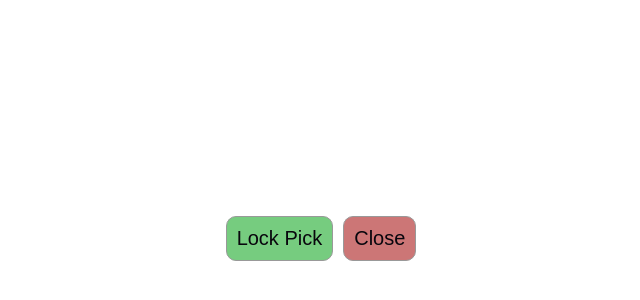
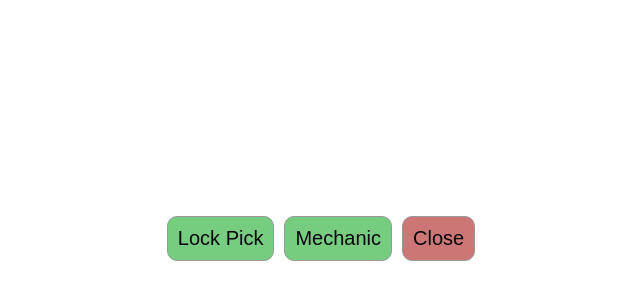
Before and after one commit to ArchiChikenLeg/great_brenayorr_riddles, a React (Vite) app: page / in a window 1280 px wide. Shown: the part 162-462 px from the top of the page, without its empty margins (319-959 px from the left). Built offline with nearby package versions, Linux system fonts and the light colour scheme.

Commit message:
added base in menu for Mechanic

```diff
--- a/src/App.jsx
+++ b/src/App.jsx
@@ -8,6 +8,7 @@ function App() {
   return(<>
     <div className='btnList'>
       <button onClick={() => setRiddle('lockpick')} className='rdlBtn'>Lock Pick</button>
+      <button onClick={() => setRiddle('mechanic')} className='rdlBtn'>Mechanic</button>
       <button onClick={() => setRiddle('none')} className='rdlBtn clsBtn'>Close</button>
     </div>
     <RiddleBlock riddleCode={riddle}></RiddleBlock>
--- /dev/null
+++ b/src/Mechanic.jsx
@@ -0,0 +1,12 @@
+import { useState } from 'react'
+import './App.css'
+
+function Mechanic() {
+  return (
+    <>
+    Mechanic
+    </>
+  )
+}
+
+export default Mechanic
--- a/src/RiddleBlock.jsx
+++ b/src/RiddleBlock.jsx
@@ -1,5 +1,6 @@
 import './App.css'
 import LockPick from './LockPick';
+import Mechanic from './Mechanic';
 
 
 function RiddleBlock({riddleCode}) {
@@ -7,6 +8,9 @@ function RiddleBlock({riddleCode}) {
     {(riddleCode == 'lockpick')
     &&
     (<LockPick></LockPick>)}
+    {(riddleCode == 'mechanic')
+    &&
+    (<Mechanic></Mechanic>)}
   </>)
 }
 export default RiddleBlock
```
Also changed, not shown: 1 other file (tests, documents, lock files or other folders).
